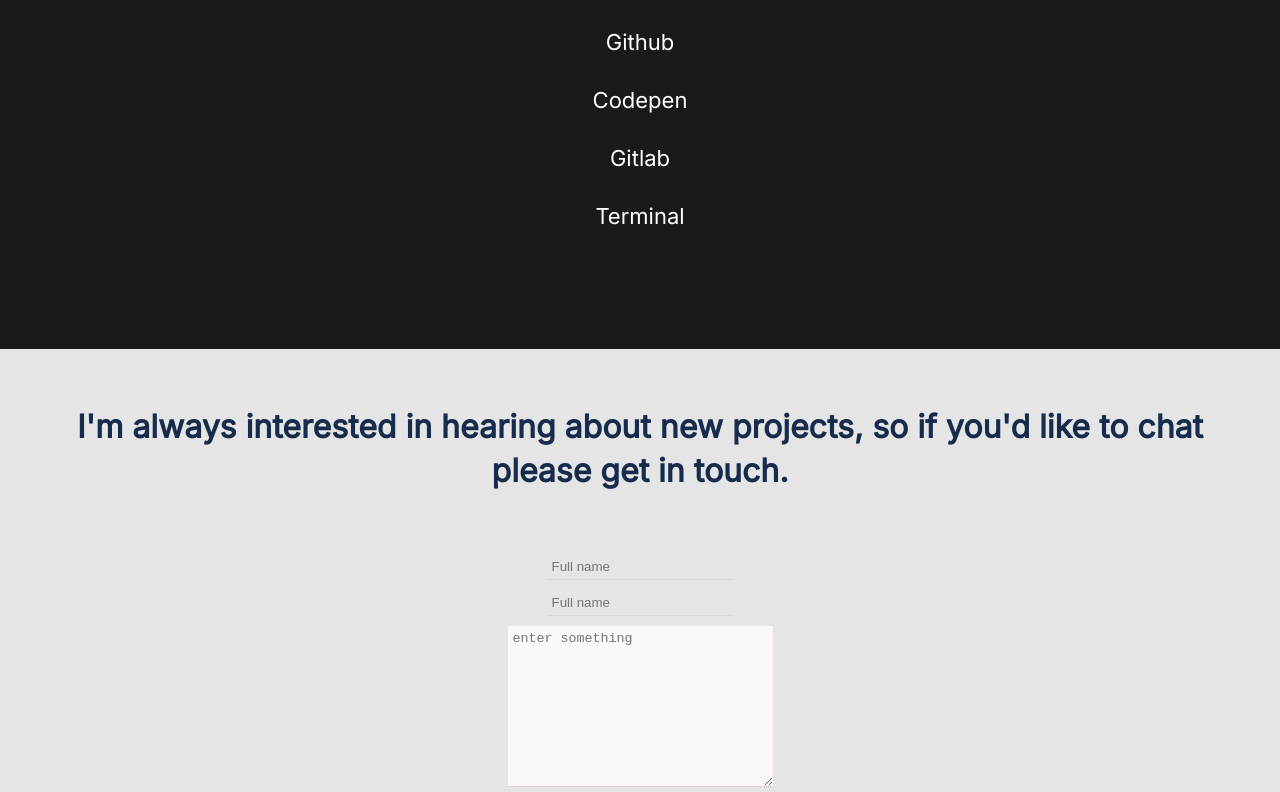
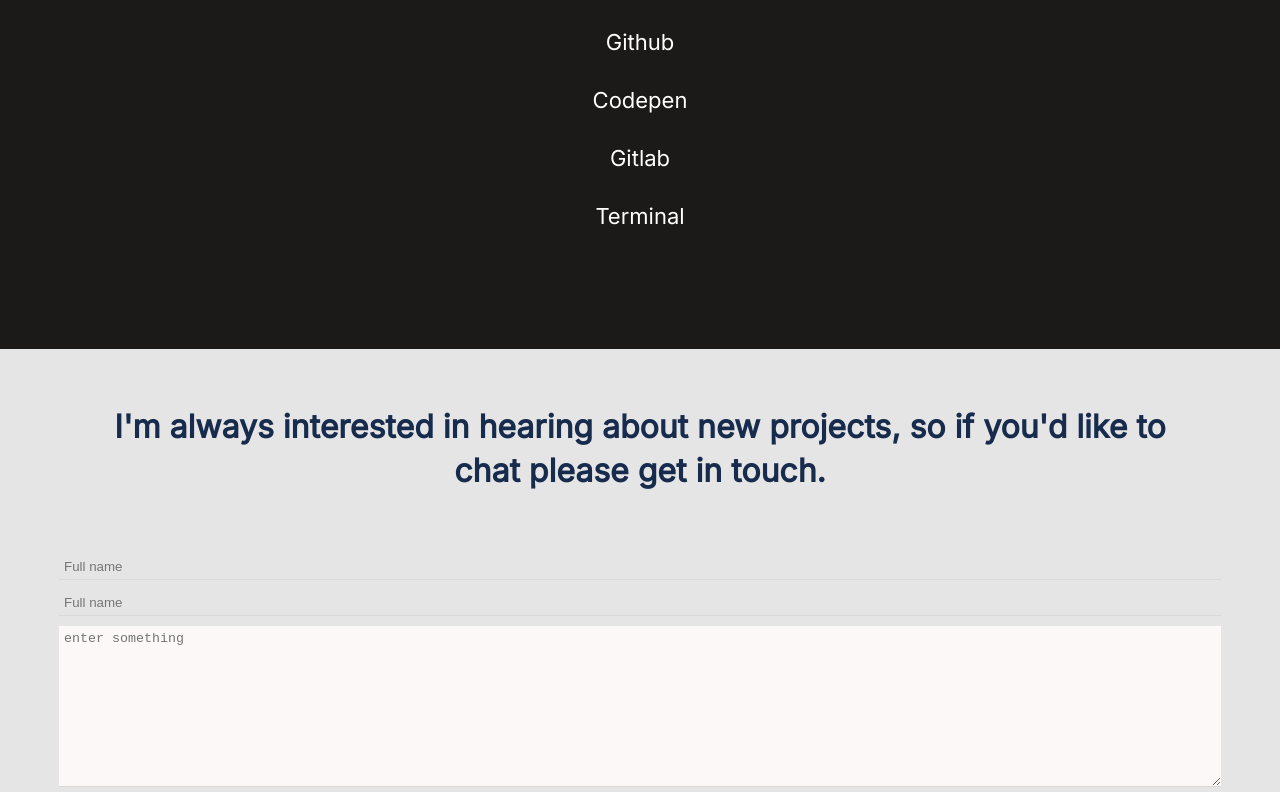
Before and after one commit to mperezbazan/mperezbazan.github.io, a website: page index.html in a window 1280 px wide. Shown: the part 5051-5843 px from the top of the page. Drawn offline with Linux system fonts and the light colour scheme.

Commit message:
made an animation

```diff
--- a/css/style.css
+++ b/css/style.css
@@ -223,6 +223,13 @@
   font-weight: 500;
   font-size: 15px;
   padding: 10px 12px;
+  transition-duration: 280ms;
+  transition-property: "transform";
+}
+
+.work-tag:hover {
+  cursor: pointer;
+  transform: scale(1.1);
 }
 
 .work-tag-dark {
@@ -346,8 +353,13 @@
   background-color: transparent;
   border: none;
   border-bottom: 1px solid #dbd8d7;
+  width:100%;
 }
 
 .make-flex textarea{
   background-color: #fbf8f7;
 }
+
+.get-in-touch-form {
+  width: 90%;
+}
--- a/index.html
+++ b/index.html
@@ -240,8 +240,8 @@
         </ul>
       </div>
     </section>
-    <section class="white-background">
-      <form class="make-flex">
+    <section class="white-background make-flex">
+      <form class="make-flex get-in-touch-form">
         <h3 id="form-headline">
           I'm always interested in hearing about new projects, so if you'd like to chat please get in touch.
         </h3>
```
